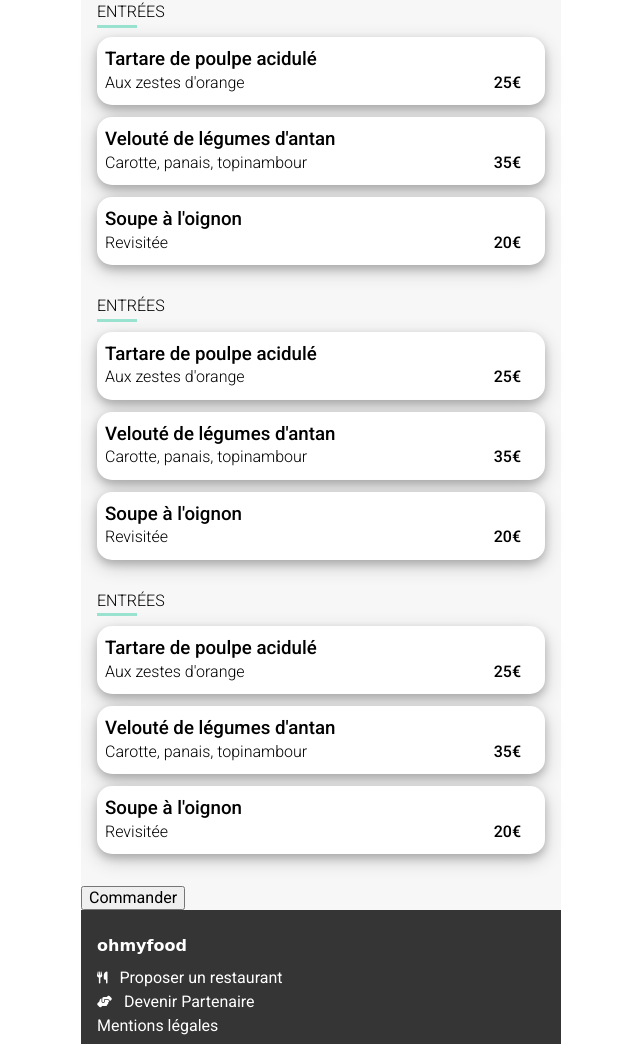
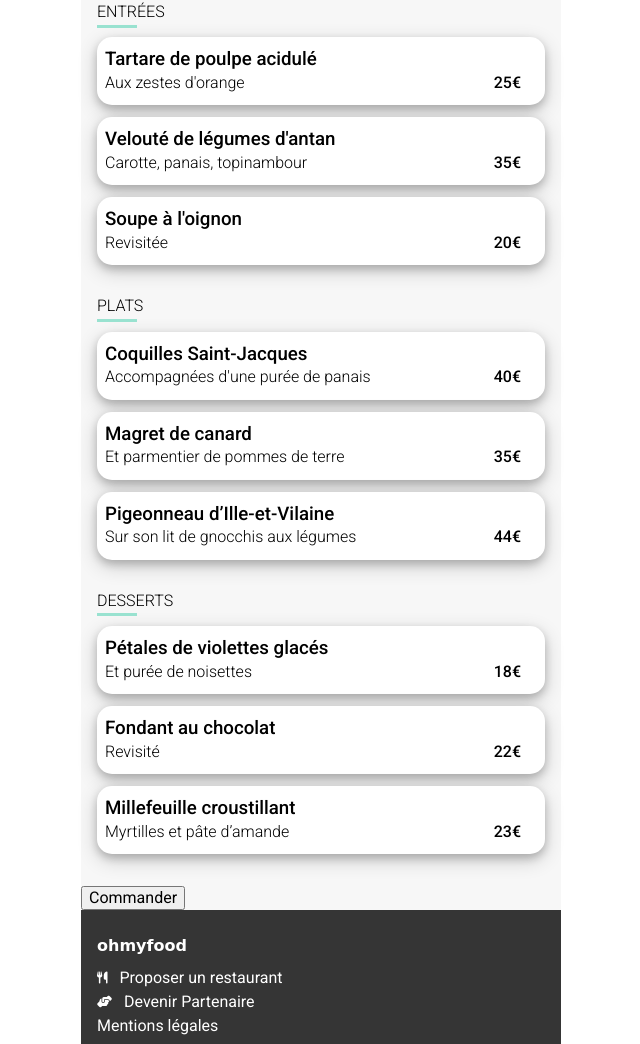
Before and after one commit to michelre/chane-to_jean_3_102022, a plain HTML site: page a-la-francaise-menu.html in a window 1280 px wide. Shown: the part 459-1503 px from the top of the page, without its empty margins (319-959 px from the left). Drawn offline with Linux system fonts and the light colour scheme; a web font is replaced by a local one.

Commit message:
Write A la francaise menu cards HTML

```diff
--- a/a-la-francaise-menu.html
+++ b/a-la-francaise-menu.html
@@ -26,6 +26,7 @@
             <h1 class="menu__title-container__title">À la française</h1>
             <i class="fa-regular fa-heart fa-xl menu__title-container__heart-logo"></i>
         </div>
+        <!-- ENTRÉES -->
         <section class="menu__section">
             <h2 class="menu__section__title">ENTRÉES</h2>
             <div class="menu__section__cards">
@@ -52,54 +53,56 @@
                 </div>
             </div>
         </section>
+        <!-- PLATS -->
         <section class="menu__section">
-            <h2 class="menu__section__title">ENTRÉES</h2>
+            <h2 class="menu__section__title">PLATS</h2>
             <div class="menu__section__cards">
                 <div class="dish-card">
-                    <h3 class="dish-card__title">Tartare de poulpe acidulé</h3>
+                    <h3 class="dish-card__title">Coquilles Saint-Jacques</h3>
                     <div class="dish-card__body">
-                        <p class="dish-card__body__byline">Aux zestes d'orange</p>
-                        <p class="dish-card__body__price">25€</p>
+                        <p class="dish-card__body__byline">Accompagnées d'une purée de panais</p>
+                        <p class="dish-card__body__price">40€</p>
                     </div>
                 </div>
                 <div class="dish-card">
-                    <h3 class="dish-card__title">Velouté de légumes d'antan</h3>
+                    <h3 class="dish-card__title">Magret de canard</h3>
                     <div class="dish-card__body">
-                        <p class="dish-card__body__byline">Carotte, panais, topinambour</p>
+                        <p class="dish-card__body__byline">Et parmentier de pommes de terre</p>
                         <p class="dish-card__body__price">35€</p>
                     </div>
                 </div>
                 <div class="dish-card">
-                    <h3 class="dish-card__title">Soupe à l'oignon</h3>
+                    <h3 class="dish-card__title">Pigeonneau d’Ille-et-Vilaine</h3>
                     <div class="dish-card__body">
-                        <p class="dish-card__body__byline">Revisitée</p>
-                        <p class="dish-card__body__price">20€</p>
+                        <p class="dish-card__body__byline">Sur son lit de gnocchis aux légumes</p>
+                        <p class="dish-card__body__price">44€</p>
                     </div>
                 </div>
             </div>
         </section>
+        <!-- DESSERTS -->
         <section class="menu__section">
-            <h2 class="menu__section__title">ENTRÉES</h2>
+            <h2 class="menu__section__title">DESSERTS</h2>
             <div class="menu__section__cards">
                 <div class="dish-card">
-                    <h3 class="dish-card__title">Tartare de poulpe acidulé</h3>
+                    <h3 class="dish-card__title">Pétales de violettes glacés</h3>
                     <div class="dish-card__body">
-                        <p class="dish-card__body__byline">Aux zestes d'orange</p>
-                        <p class="dish-card__body__price">25€</p>
+                        <p class="dish-card__body__byline">Et purée de noisettes</p>
+                        <p class="dish-card__body__price">18€</p>
                     </div>
                 </div>
                 <div class="dish-card">
-                    <h3 class="dish-card__title">Velouté de légumes d'antan</h3>
+                    <h3 class="dish-card__title">Fondant au chocolat</h3>
                     <div class="dish-card__body">
-                        <p class="dish-card__body__byline">Carotte, panais, topinambour</p>
-                        <p class="dish-card__body__price">35€</p>
+                        <p class="dish-card__body__byline">Revisité</p>
+                        <p class="dish-card__body__price">22€</p>
                     </div>
                 </div>
                 <div class="dish-card">
-                    <h3 class="dish-card__title">Soupe à l'oignon</h3>
+                    <h3 class="dish-card__title">Millefeuille croustillant</h3>
                     <div class="dish-card__body">
-                        <p class="dish-card__body__byline">Revisitée</p>
-                        <p class="dish-card__body__price">20€</p>
+                        <p class="dish-card__body__byline">Myrtilles et pâte d’amande</p>
+                        <p class="dish-card__body__price">23€</p>
                     </div>
                 </div>
             </div>
```
